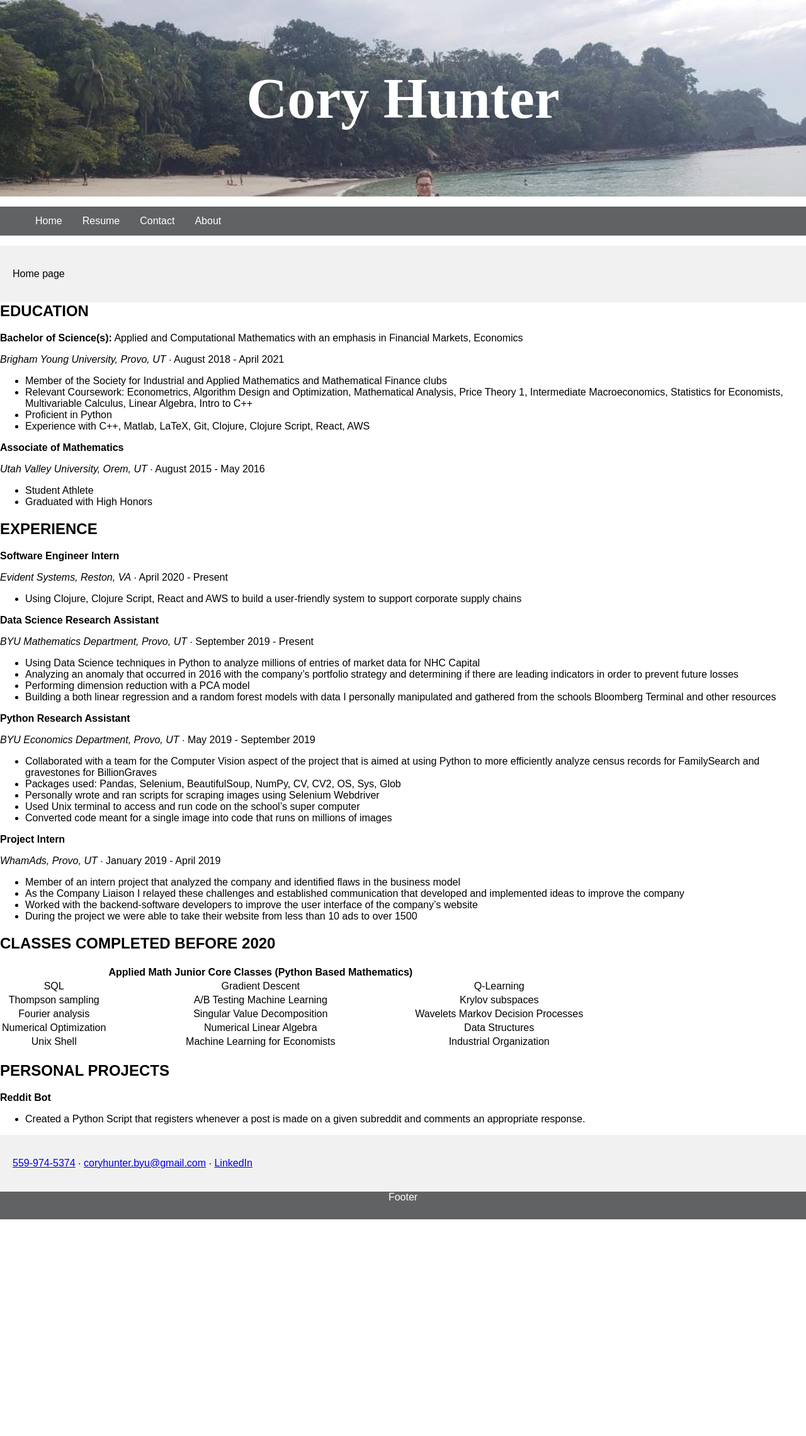
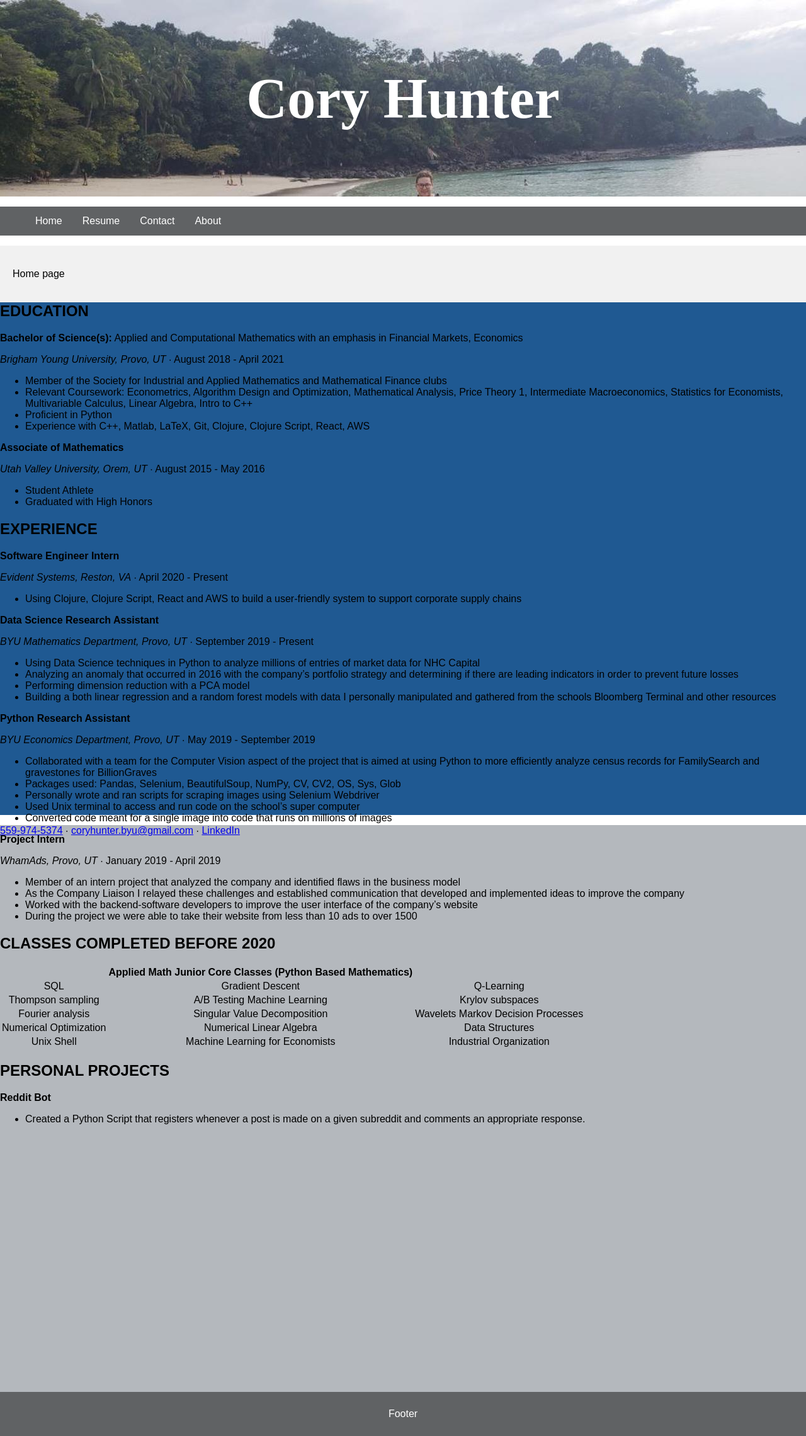
Before and after one commit to layniecalderwood/coryrhunter.com, a Jekyll site: the page built from index.md, in a window 1280 px wide. Shown: the whole page at 63% size. Built offline with Jekyll 4.4.1, drawn with Linux system fonts in a browser that asks for light colours; our own code applies the rules of GitHub Pages for plain Markdown files; before the commit the page ends 1936 px from its top, so only the background shows below that.

Commit message:
sections

```diff
--- a/_layouts/default.html
+++ b/_layouts/default.html
@@ -16,10 +16,15 @@ body {
 
 .fwh-slide {
   height: 100vh;
-  background-color: #1F5992
+  background-color: #1F5992;
   box-sizing: border-box;
   box-sizing: border-box;
 }
+
+.fwh-slide--bg-grey{
+  background-color: #B4B8BD;
+}
+
 </style>
 
 <style>
@@ -115,7 +120,7 @@ footer {
   <p> Home page</p>
 </article></a>
 
-<a id="resume"><body>
+<a id="resume"><section>
   <section class="fwh-slide">
    <p> {{ "<h2>EDUCATION</h2>
 
@@ -192,11 +197,12 @@ footer {
      <li>Created a Python Script that registers whenever a post is made on a given subreddit and comments an appropriate response.</li>
    </ul> "| markdownify }} </p></slide>
 
- </body></a>
+ </section></a>
 
- <a id="contact"><article>
+ <a id="contact"><section>
+   <section class="fwh-slide fwh-slide--bg-grey">
    <p> {{ "[559-974-5374](tel:5599745374) ∙ <coryhunter.byu@gmail.com> ∙ [LinkedIn](https://linkedin.com/in/coryrhunter)" | markdownify }} </p>
- </article></a>
+ </section></a>
 
 
 <footer>
```
